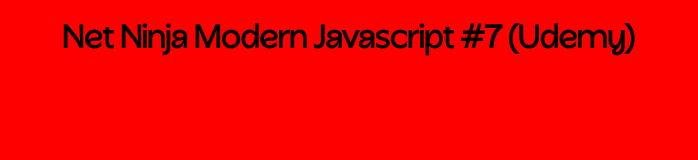
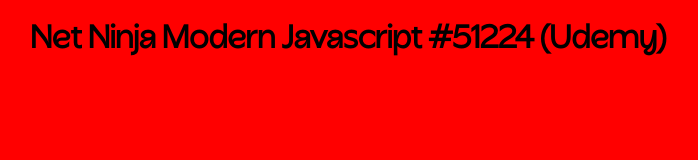
Before and after one commit to randy918/TEST-minimal-site-40924, a plain HTML site: page index.html in a window 1280 px wide. Shown: the whole page, without its empty margins (292-990 px from the left). Drawn offline with Linux system fonts and the light colour scheme.

Commit message:
5-12-24-1433

```diff
--- a/index.html
+++ b/index.html
@@ -7,7 +7,7 @@
     <link rel="stylesheet" href="css/index.css">
 </head>
 <body>
-    <h1 style="margin: 0, auto">Net Ninja Modern Javascript #7 (Udemy)</h1>
+    <h1 style="margin: 0, auto">Net Ninja Modern Javascript #51224 (Udemy)</h1>
     <script src="./js/index.js"></script>
 </body>
 </html>
--- a/js/index.js
+++ b/js/index.js
@@ -0,0 +1 @@
+let email = luigi@gmail.com
```
